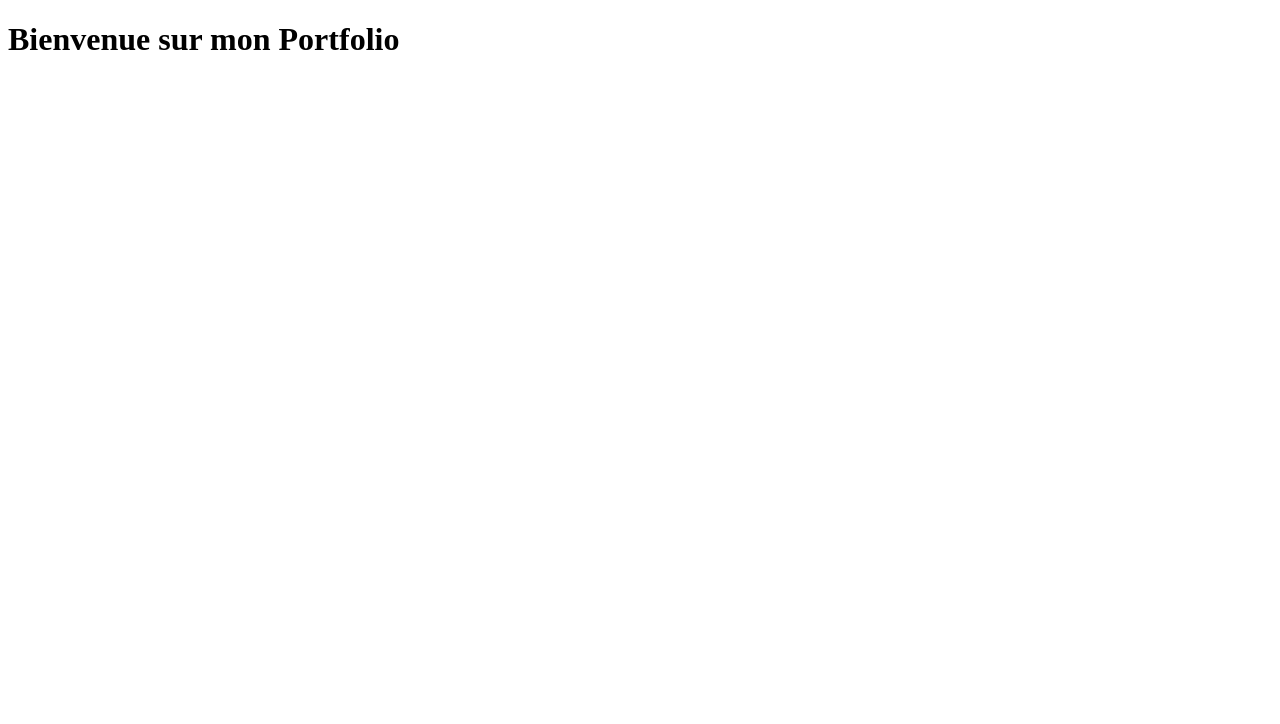
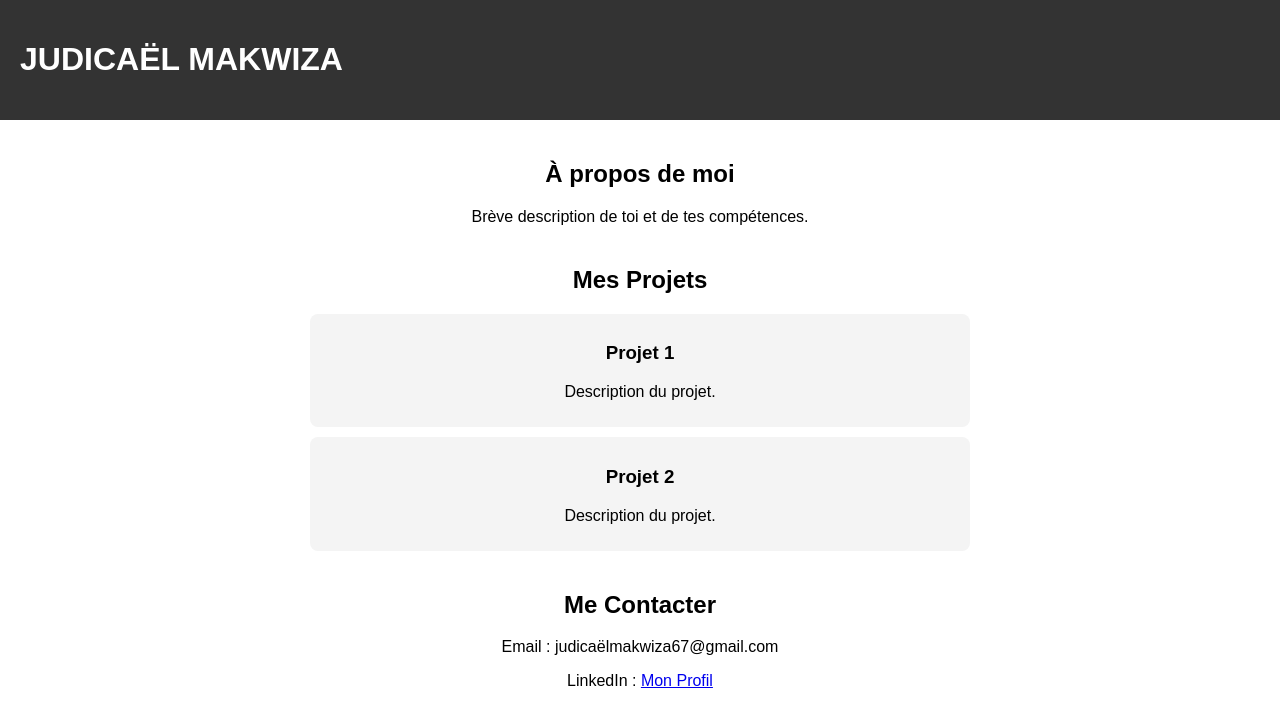
Before and after one commit to JudicaelMAKWIZA/mon-portfolio, a plain HTML site: page index.html in a window 1280 px wide. Drawn offline with Linux system fonts and the light colour scheme.

Commit message:
Ajout du contenu et amélioration du design

```diff
--- a/index.html
+++ b/index.html
@@ -3,11 +3,39 @@
 <head>
     <meta charset="UTF-8">
     <meta name="viewport" content="width=device-width, initial-scale=1.0">
-    <title>Portfolio de Judicaël Makwiza</title>
+    <title>Judicaël Makwiza</title>
+    <link rel="stylesheet" href="style.css">
 </head>
 <body>
     <header>
-        <h1>Bienvenue sur mon Portfolio</h1>
+        <h1>Judicaël Makwiza</h1>
+        <!-- <h3>Ingénieur en informatique</h3>-->
+         <nav>
+
+         </nav>
     </header>
+
+    <section id="about">
+        <h2>À propos de moi</h2>
+        <p>Brève description de toi et de tes compétences.</p>
+    </section>
+
+    <section id="projects">
+        <h2>Mes Projets</h2>
+        <div class="project">
+            <h3>Projet 1</h3>
+            <p>Description du projet.</p>
+        </div>
+        <div class="project">
+            <h3>Projet 2</h3>
+            <p>Description du projet.</p>
+        </div>
+    </section>
+
+    <section id="contact">
+        <h2>Me Contacter</h2>
+        <p>Email : judicaëlmakwiza67@gmail.com</p>
+        <p>LinkedIn : <a href="#">Mon Profil</a></p>
+    </section>
 </body>
 </html>
--- a/style.css
+++ b/style.css
@@ -1,5 +1,26 @@
 body {
     font-family: Arial, sans-serif;
     text-align: center;
+    padding: 0;
+    margin: 0;
+}
+
+header {
+    text-align: left;
+    text-transform: uppercase;
+    background: #333;
+    color: white;
     padding: 20px;
 }
+
+section {
+    margin: 40px 0;
+}
+
+.project {
+    background: #f4f4f4;
+    padding: 10px;
+    margin: 10px auto;
+    width: 50%;
+    border-radius: 8px;
+}
```
